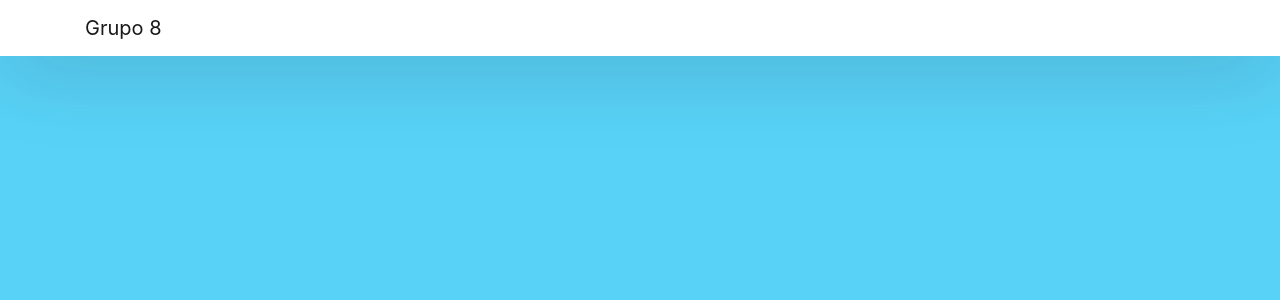
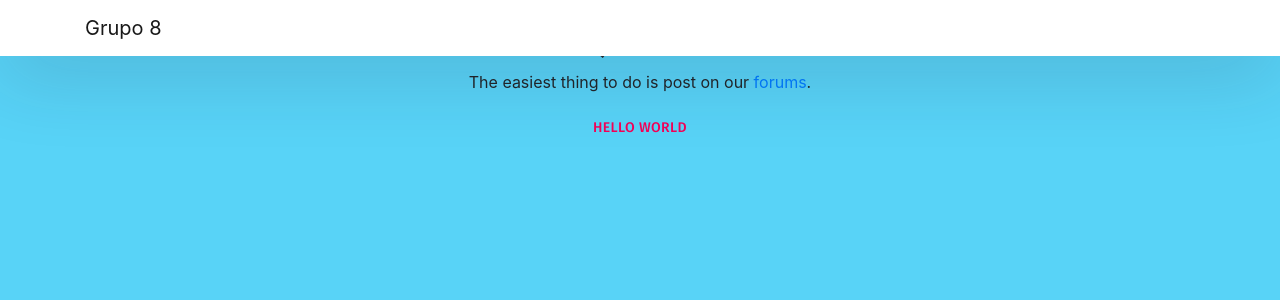
Before and after one commit to RuthLechuga/ProyectoIntermedias, a React (Create React App) app in the folder ppi/: page /components/vendedor_home in a window 1280 px wide. Shown: the top 300 px of the page. Built offline with nearby package versions, Linux system fonts and the light colour scheme.

Commit message:
react essentials

```diff
--- a/ppi/package.json
+++ b/ppi/package.json
@@ -3,6 +3,7 @@
   "version": "0.1.0",
   "private": true,
   "dependencies": {
+    "@material-ui/core": "^4.9.12",
     "@testing-library/jest-dom": "^4.2.4",
     "@testing-library/react": "^9.5.0",
     "@testing-library/user-event": "^7.2.1",
@@ -11,7 +12,8 @@
     "react": "^16.13.1",
     "react-dom": "^16.13.1",
     "react-router-dom": "^5.1.2",
-    "react-scripts": "3.4.1"
+    "react-scripts": "3.4.1",
+    "typeface-roboto": "0.0.75"
   },
   "scripts": {
     "start": "react-scripts start",
--- a/ppi/src/App.js
+++ b/ppi/src/App.js
@@ -5,7 +5,9 @@ import { BrowserRouter as Router, Switch, Route, Link } from "react-router-dom";
 
 import Login from "./components/login";
 import Home from "./components/home";
-import Sedes from "./components/sedes"
+import Sedes from "./components/sedes";
+
+import Vendedor_home from "./components/vendedor_home";
 
 function App() {
   return (<Router>
@@ -21,6 +23,7 @@ function App() {
                       <Route path="/components/login" component={Login} />
                       <Route path="/components/home" component={Home} />
                       <Route path="/components/sedes" component={Sedes} />
+                      <Route path="/components/vendedor_home" component={Vendedor_home} />
                     </Switch>
               </div>
           </Router>
--- a/ppi/src/components/login.js
+++ b/ppi/src/components/login.js
@@ -28,7 +28,10 @@ export default class Login extends Component {
         axios.post('https://proyectopi-server.herokuapp.com/login',params)
         .then(res => {
             console.log(res)
-            if(res.data.length==1){
+            if(res.data[0].id_rol==1){
+                this.props.history.push("components/vendedor_home");
+            }
+            else if(res.data[0].id_rol==6){
                 this.props.history.push("components/home");
             }
             else
--- /dev/null
+++ b/ppi/src/components/vendedor_home.js
@@ -0,0 +1,24 @@
+import React, { Component } from "react";
+import { BrowserRouter as Router} from "react-router-dom";
+import { Button } from '@material-ui/core';
+
+export default class Vendedor_home extends Component {
+    constructor(props){
+        super(props);
+        console.log(props);
+    }
+    render() {
+        return (
+            <Router>
+                <div>
+                    <br/>
+                    <h2>GOT QUESTIONS?</h2>
+                    <p>The easiest thing to do is post on
+                    our <a href="http://forum.kirupa.com">forums</a>.
+                    </p>
+                    <Button color="secondary">Hello World</Button>
+                </div>
+            </Router>
+        );
+    }
+}
--- a/ppi/src/index.js
+++ b/ppi/src/index.js
@@ -4,6 +4,8 @@ import { BrowserRouter } from "react-router-dom";
 import "./index.css";
 import App from "./App";
 import * as serviceWorker from "./serviceWorker";
+
+import 'typeface-roboto';
 
 ReactDOM.render(
     <BrowserRouter>
```
Also changed, not shown: 1 other file (tests, documents, lock files or other folders).
